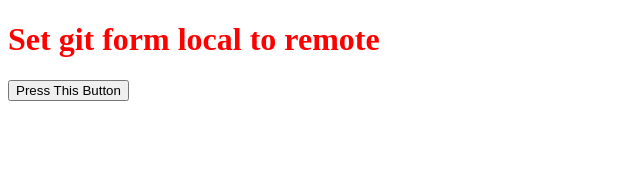
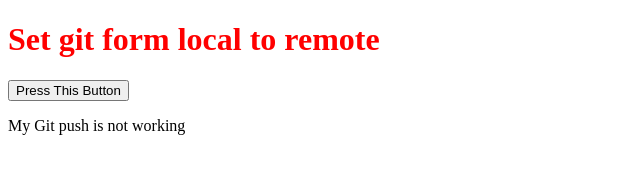
Before and after one commit to Mangal-Aditya/local-to-remote, a plain HTML site: page index.html in a window 1280 px wide. Shown: the whole page, without its empty margins (0-640 px from the left). Drawn offline with Linux system fonts and the light colour scheme.

Commit message:
Paragraph tag

```diff
--- a/index.html
+++ b/index.html
@@ -10,5 +10,6 @@
 <body>
     <h1> Set git form local to remote</h1>
     <button>Press This Button</button>
+    <p>My Git push is not working</p>
 </body>
 </html>
```
